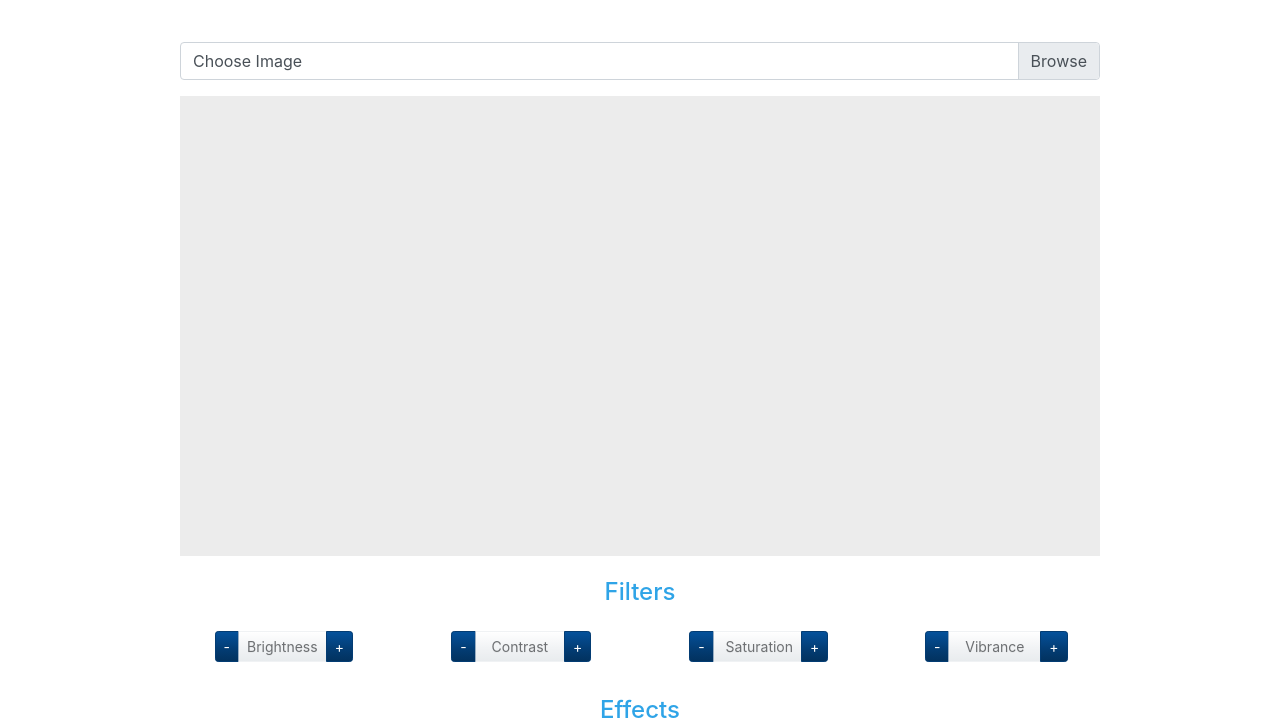
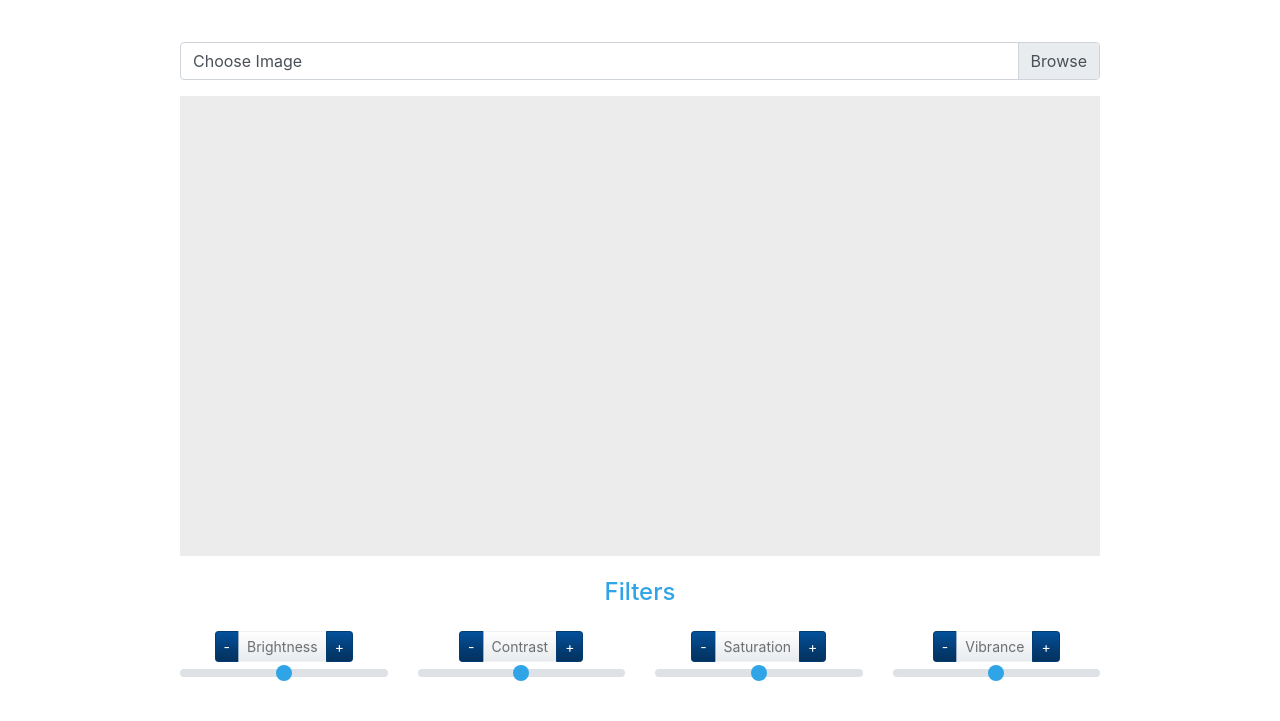
Before and after one commit to prashant280920/Image_Filter_WebApp, a plain HTML site: page index.html in a window 1280 px wide. Shown: the part 62-783 px from the top of the page. Drawn offline with nearby package versions, Linux system fonts and the light colour scheme.

Commit message:
added a slider

```diff
--- a/index.html
+++ b/index.html
@@ -36,26 +36,38 @@
 							<button class="btn btn-secondary btn-disabled" disabled>Brightness</button>
 							<button class="filter-btn brightness-add btn btn-info">+</button>
 						</div>
+						<div class="slidecontainer">
+						  <input type="range" min="-100" max="100" value="0" class="custom-range " id="brightness">
+						</div>
 					</div>
 					<div class="col-md-3 margin">
 						<div class="btn-group btn-group-sm">
-							<button class="filter-btn Contrast-remove btn btn-info">-</button>
-							<button class="btn btn-secondary" disabled> &#160 Contrast &#160</button>
-							<button class="filter-btn Contrast-add btn btn-info">+</button>
+							<button class="filter-btn contrast-remove btn btn-info">-</button>
+							<button class="btn btn-secondary" disabled> Contrast </button>
+							<button class="filter-btn contrast-add btn btn-info">+</button>
+						</div>
+						<div class="slidecontainer">
+						  <input type="range" min="-100" max="100" value="0" class="custom-range" id="contrast">
 						</div>
 					</div>
 					<div class="col-md-3 margin">
 						<div class="btn-group btn-group-sm">
 							<button class="filter-btn saturation-remove btn btn-info">-</button>
-							<button class="btn btn-secondary" disabled>&#160Saturation</button>
+							<button class="btn btn-secondary" disabled>Saturation</button>
 							<button class="filter-btn saturation-add btn btn-info">+</button>
+						</div>
+						<div class="slidecontainer">
+						  <input type="range" min="-100" max="100" value="0" class="custom-range" id="saturation">
 						</div>
 					</div>
 					<div class="col-md-3 margin">
 						<div class="btn-group btn-group-sm">
 							<button class="filter-btn vibrance-remove btn btn-info">-</button>
-							<button class="btn btn-secondary" disabled>&#160 Vibrance &#160</button>
+							<button class="btn btn-secondary" disabled> Vibrance </button>
 							<button class="filter-btn vibrance-add btn btn-info">+</button>
+						</div>
+						<div class="slidecontainer">
+						  <input type="range" min="-100" max="100" value="0" class="custom-range" id="vibrance">
 						</div>
 					</div>
 				</div>
@@ -82,7 +94,7 @@
 					<!----EndRow---->
 				<div class="row mb-3 tmargin">
 					<div class="col-md-3">
-						<button class="filter-btn crossprocess-add btn btn-dark btn-block emargin">Cross Process</button>
+						<button class="filter-btn crossprocess-add btn btn-dark btn-block emargin">CrossProcess</button>
 					</div>
 					<div class="col-md-3">
 						<button class="filter-btn pinhole-add btn btn-dark btn-block emargin">Pinhole</button>
@@ -109,5 +121,7 @@
 			</div>
 		</div>
 	</div>
+	<script src="https://cdnjs.cloudflare.com/ajax/libs/camanjs/4.1.2/caman.full.min.js" integrity="sha256-Ttj6Ke2Nzuxi5upPlHetkZxBtdTq0LV1Z6BEUUsKPfs=" crossorigin="anonymous"></script>
+	<script type="text/javascript" src="script.js"></script>
 </body>
 </html>
```
